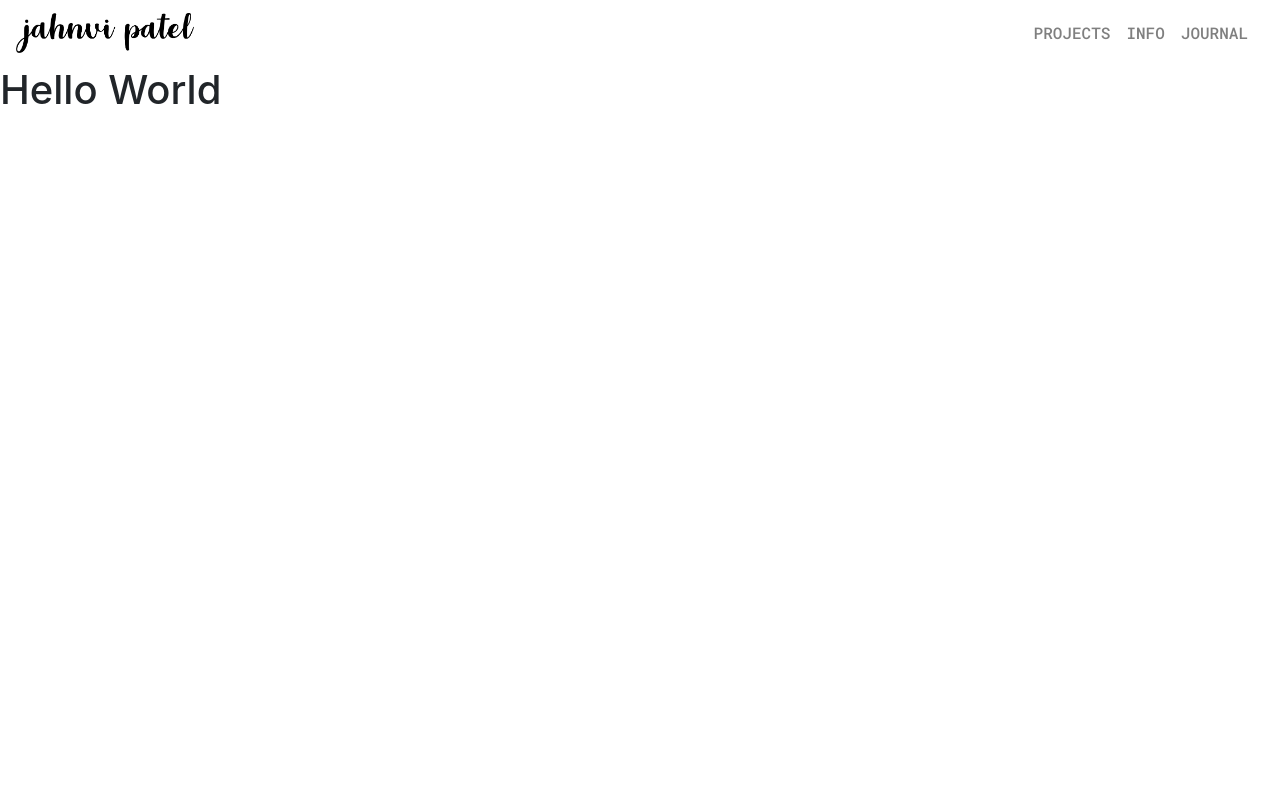
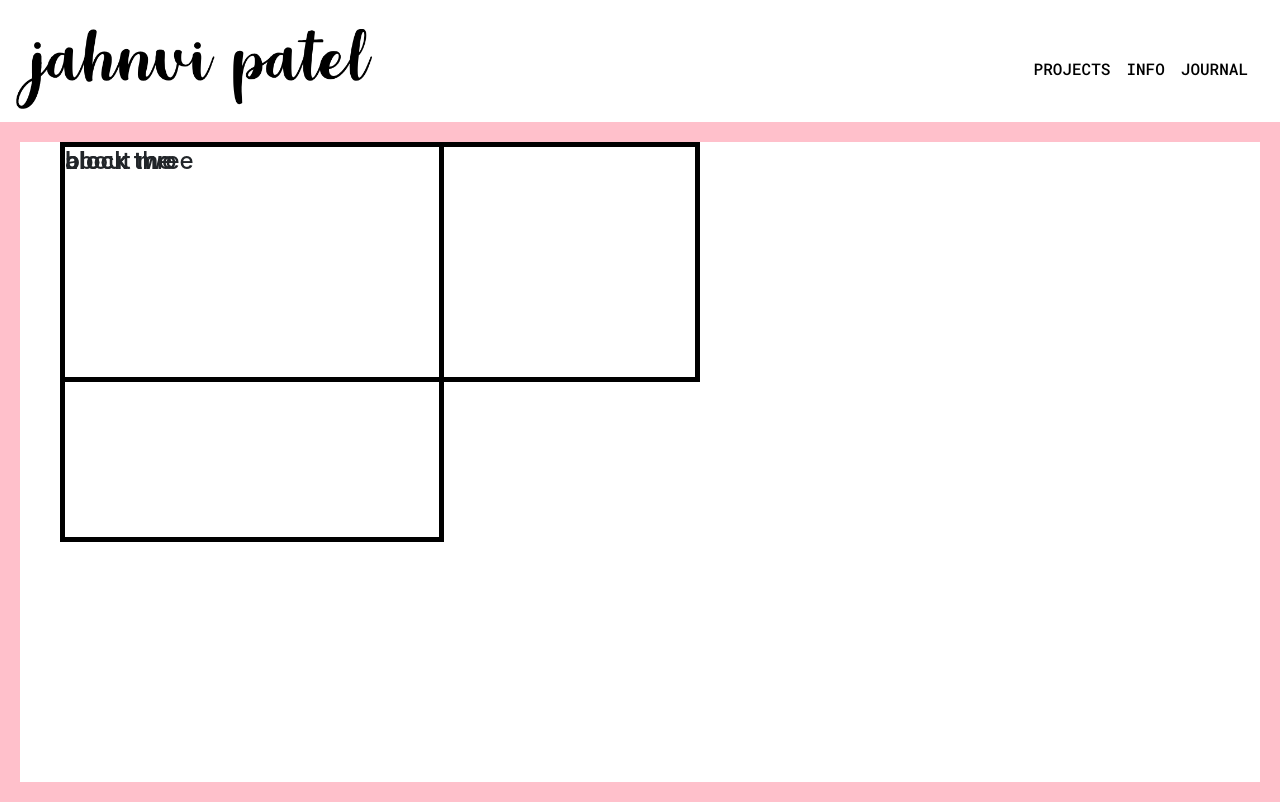
Before and after one commit to jahnviipatell/jahnviipatell.github.io, a React (Create React App) app in the folder jahnvi/: page / in a window 1280 px wide. Built offline with nearby package versions, Linux system fonts and the light colour scheme.

Commit message:
about me

```diff
--- a/jahnvi/src/App.js
+++ b/jahnvi/src/App.js
@@ -1,5 +1,6 @@
 import React from 'react'
 import MyNavbar from './Navbar'
+import Homepage from './components/Homepage'
 
 
 function App() {
@@ -8,7 +9,7 @@ function App() {
   return (
     <>
       <MyNavbar />
-      <h1>Hello World</h1>
+      <Homepage />
     </>
   )
 
--- a/jahnvi/src/Navbar.js
+++ b/jahnvi/src/Navbar.js
@@ -7,7 +7,7 @@ import logo from './assets/text-1620824259728.png'
 const MyNavbar = () => {
 
   return (
-    <Navbar expand="lg" variant="light" className="justify-content-between">
+    <Navbar expand="lg" className="justify-content-between">
       <Navbar.Brand href="/"><img alt='logo' className="logo" src={logo} /></Navbar.Brand>
       <Navbar.Toggle aria-controls="basic-navbar-nav" />
       <Navbar.Collapse className="justify-content-end">
--- /dev/null
+++ b/jahnvi/src/components/Homepage.js
@@ -0,0 +1,23 @@
+import React from 'react'
+
+const Homepage = () => {
+
+
+  return (
+    <div className="homepage-container">
+      <ul>
+        <li className="block block-one">
+          <h4>about me</h4>
+        </li>
+        <li className="block block-two">
+          <h4>block two</h4>
+        </li>
+        <li className="block block-three">
+          <h4>block three</h4>
+        </li>
+      </ul>
+    </div>
+  )
+}
+
+export default Homepage
--- a/jahnvi/src/styles/main.scss
+++ b/jahnvi/src/styles/main.scss
@@ -1,10 +1,37 @@
 @import "~bootstrap/scss/bootstrap";
 
+//! Navbar
 .logo {
-  height: 40px;
+  height: 10vh;
   background: transparentize($color: white, $amount: 0.7);
 }
-
+nav {
+  margin-top: 2vh;
+}
 a.nav-link {
+  color: black !important;
   font-family: 'Roboto Mono', monospace;
 }
+//! Homepage
+.homepage-container {
+  height: 85vh;
+  width: 100vw;
+  border: solid pink 20px;
+}
+.block {
+  position: absolute;
+  list-style: none;
+  border: black solid 5px;
+}
+.block-one {
+  height: 30vh;
+  width: 50vw;
+}
+.block-two {
+  height: 50vh;
+  width: 30vw;
+}
+.block-three {
+  height: 50vh;
+  width: 30vw;
+}
```
